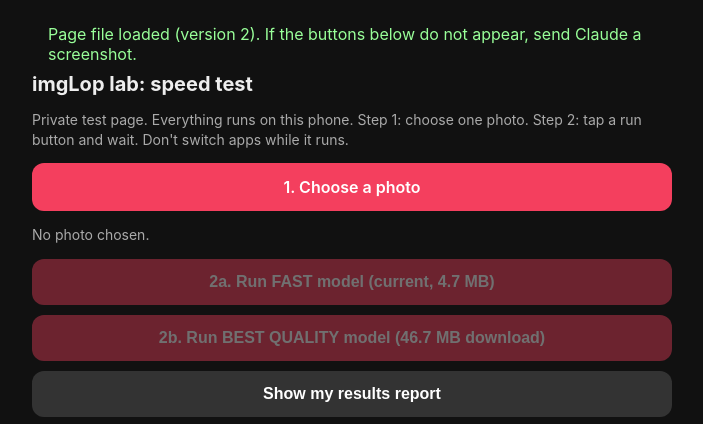
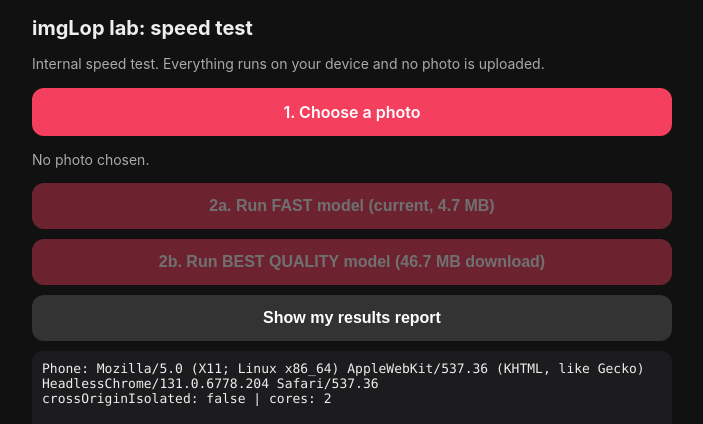
Before and after one commit to BonBonLabs/imglop, a website: page public/lab.html in a window 1280 px wide. Shown: the top 424 px of the page, without its empty margins (288-991 px from the left). Drawn offline with Linux system fonts and the light colour scheme.

Commit message:
lab.html

```diff
--- a/public/lab.html
+++ b/public/lab.html
@@ -11,11 +11,10 @@
 #warn{background:#7c2d12;border-radius:10px;padding:10px;display:none;margin:10px 0}
 </style></head><body style="background:#111;color:#eee;font-family:-apple-system,system-ui,sans-serif">
 <noscript><p style="color:#fff;padding:16px">JavaScript is turned off in this browser, so the test cannot run.</p></noscript>
-<div id="boot" style="padding:8px 16px;color:#9f9">Page file loaded (version 2). If the buttons below do not appear, send Claude a screenshot.</div>
 <div id="err" style="display:none;padding:10px 16px;background:#7c2d12;color:#fff;white-space:pre-wrap"></div>
 <script>window.addEventListener("error",function(e){var x=document.getElementById("err");x.style.display="block";x.textContent+="Error: "+(e.message||e.type)+(e.filename?" ("+e.filename.split("/").pop()+":"+e.lineno+")":"")+"\n";},true);</script>
 <h1>imgLop lab: speed test</h1>
-<p>Private test page. Everything runs on this phone. Step 1: choose one photo. Step 2: tap a run button and wait. Don't switch apps while it runs.</p>
+<p>Internal speed test. Everything runs on your device and no photo is uploaded.</p>
 <div id="warn"></div>
 <label class="b g" for="f">1. Choose a photo</label><input id="f" type="file" accept="image/*" hidden>
 <p id="fi">No photo chosen.</p>
@@ -30,7 +29,7 @@
 const log=t=>{logEl.textContent+=t+'\n'};
 let photo=null;
 // detect a previous run that never finished (Safari reloaded the tab = out of memory)
-try{ if(sessionStorage.getItem('lab_running')){ const w=$('#warn'); w.style.display='block'; w.textContent='The page reloaded during the last run: "'+sessionStorage.getItem('lab_running')+'". That usually means Safari ran out of memory. Please tell Claude.'; log('LAST RUN DID NOT FINISH: '+sessionStorage.getItem('lab_running')); sessionStorage.removeItem('lab_running'); } }catch(e){}
+try{ if(sessionStorage.getItem('lab_running')){ const w=$('#warn'); w.style.display='block'; w.textContent='The page reloaded during the last run: "'+sessionStorage.getItem('lab_running')+'". That usually means Safari ran out of memory. Please report this to the site owner.'; log('LAST RUN DID NOT FINISH: '+sessionStorage.getItem('lab_running')); sessionStorage.removeItem('lab_running'); } }catch(e){}
 log('Phone: '+navigator.userAgent);
 log('crossOriginIsolated: '+self.crossOriginIsolated+' | cores: '+(navigator.hardwareConcurrency||'?'));
 $('#f').onchange=async e=>{ photo=e.target.files[0]; if(!photo)return; $('#fi').textContent=photo.name+' ('+(photo.size/1048576).toFixed(1)+' MB)'; $('#r1').disabled=$('#r2').disabled=false; };
```
